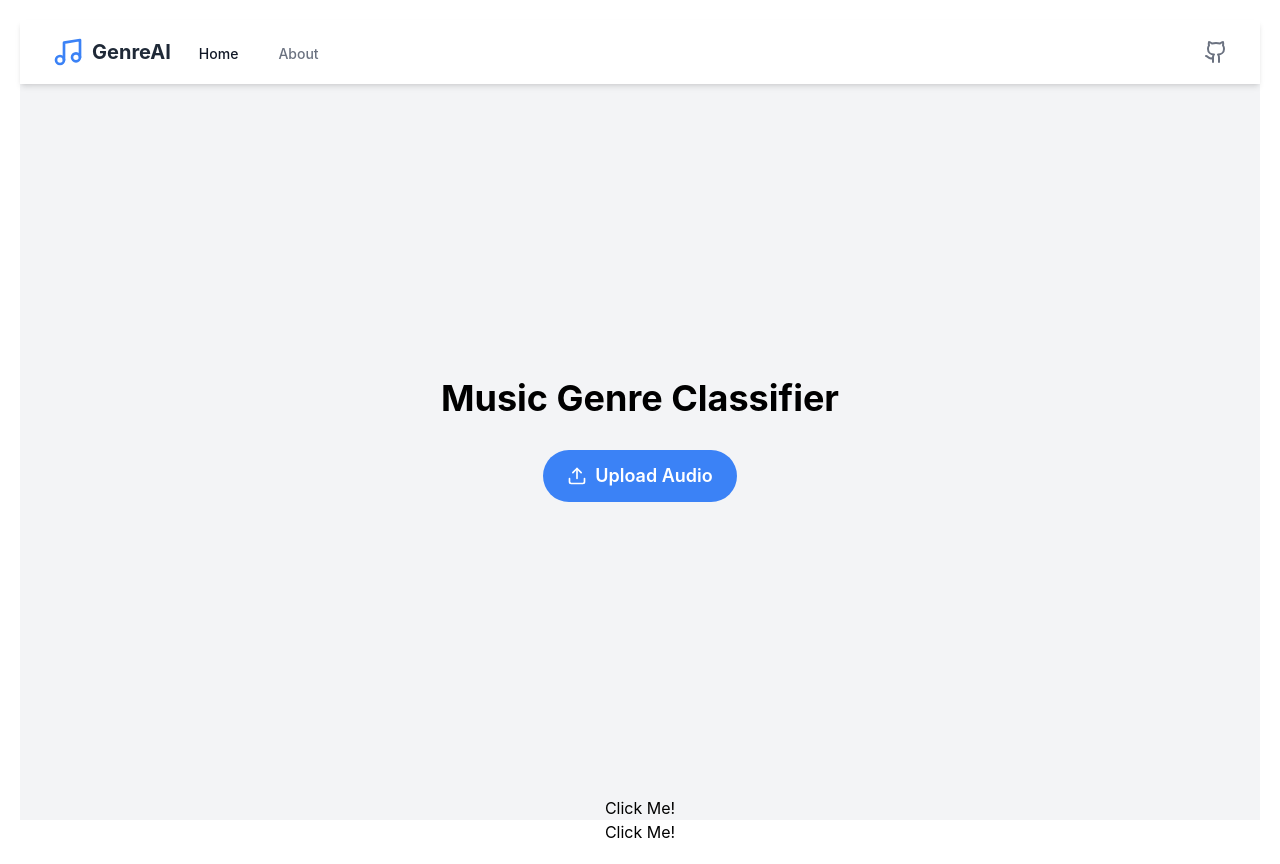
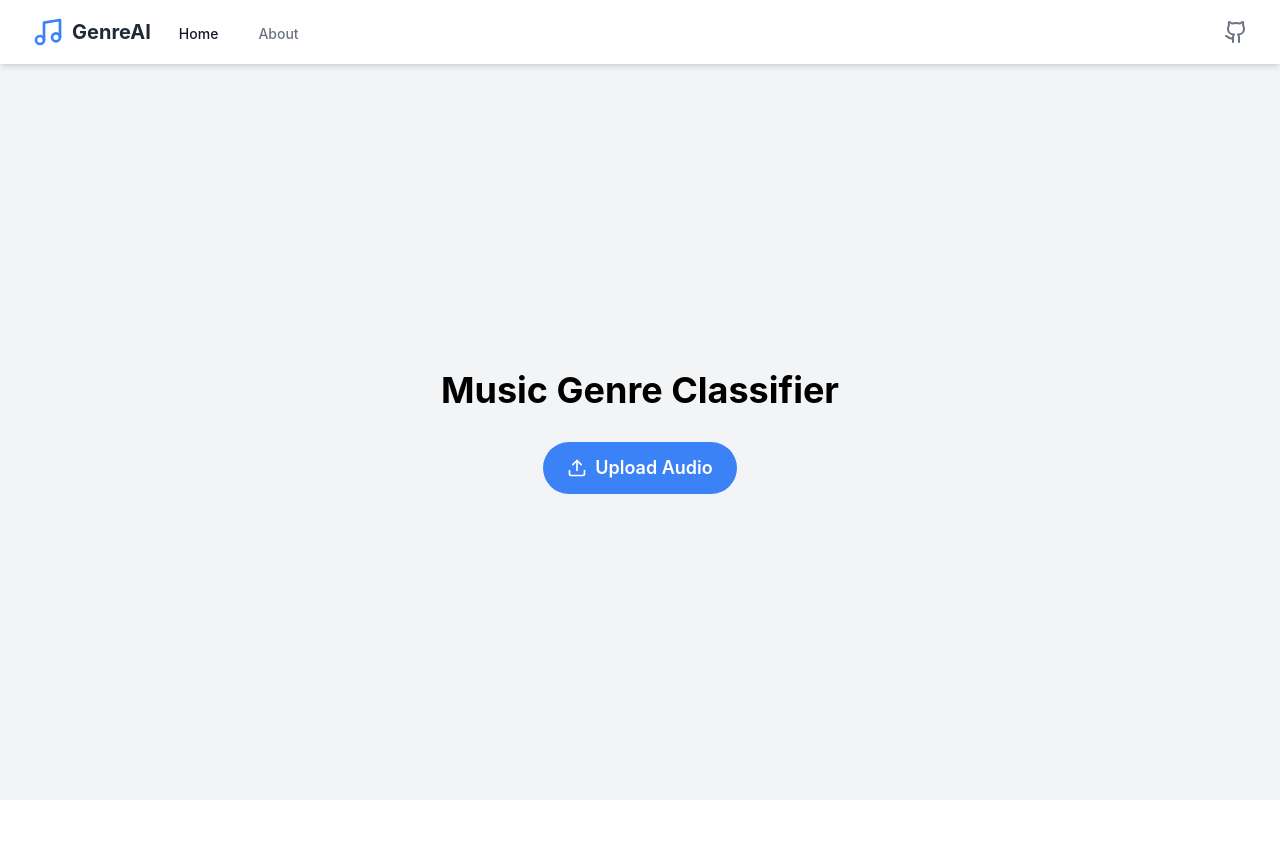
Before and after one commit to dianna-SE/cs467-topn, a React (Create React App) app in the folder frontend/: page / in a window 1280 px wide. After the commit the page ends 800 px from the top, so only its background shows below. Built offline with nearby package versions, Linux system fonts and the light colour scheme.

Commit message:
minor styling changes to homepage

```diff
--- a/frontend/src/App.css
+++ b/frontend/src/App.css
@@ -1,42 +1,3 @@
 @tailwind base;
 @tailwind components;
 @tailwind utilities;
-
-.App {
-  text-align: center;
-}
-
-.App-logo {
-  height: 40vmin;
-  pointer-events: none;
-}
-
-@media (prefers-reduced-motion: no-preference) {
-  .App-logo {
-    animation: App-logo-spin infinite 20s linear;
-  }
-}
-
-.App-header {
-  background-color: #282c34;
-  min-height: 100vh;
-  display: flex;
-  flex-direction: column;
-  align-items: center;
-  justify-content: center;
-  font-size: calc(10px + 2vmin);
-  color: white;
-}
-
-.App-link {
-  color: #61dafb;
-}
-
-@keyframes App-logo-spin {
-  from {
-    transform: rotate(0deg);
-  }
-  to {
-    transform: rotate(360deg);
-  }
-}
--- a/frontend/src/App.js
+++ b/frontend/src/App.js
@@ -13,9 +13,9 @@
 function App() {
   return (
     <div className="App">
-      <main style={{ padding: '20px' }}>
+      <main>
         <MusicGenreClassifier />
-        <button onClick={testRequest}>Click Me!</button>
+        {/* <button onClick={testRequest}>Click Me!</button> */}
       </main>
     </div>
   );
--- a/frontend/src/components/MusicGenreClassifier.js
+++ b/frontend/src/components/MusicGenreClassifier.js
@@ -19,7 +19,7 @@
   })
 }
 
-// Custom Dialog component
+// Dialog component
 const Dialog = ({ isOpen, onClose, children }) => {
   if (!isOpen) return null;
 
@@ -54,7 +54,7 @@
         <h1 className="text-4xl font-bold mb-8 text-center">Music Genre Classifier</h1>
         <UploadButton onFileChange={handleFileChange} />
       </div>
-      <button onClick={testRequest}>Click Me!</button>
+      {/* <button onClick={testRequest}>Click Me!</button> */}
       <Dialog isOpen={isModalOpen} onClose={() => setIsModalOpen(false)}>
         <h2 className="text-2xl font-bold mb-4">Genre Predictions</h2>
         <GenrePredictionChart predictions={genrePredictions} />
```
